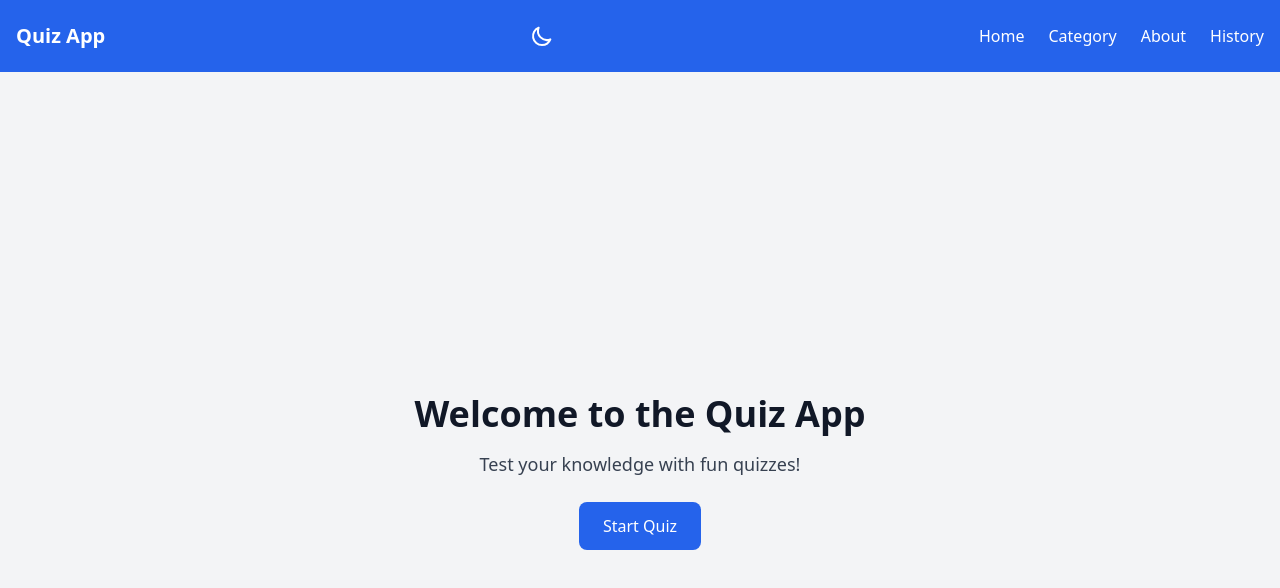
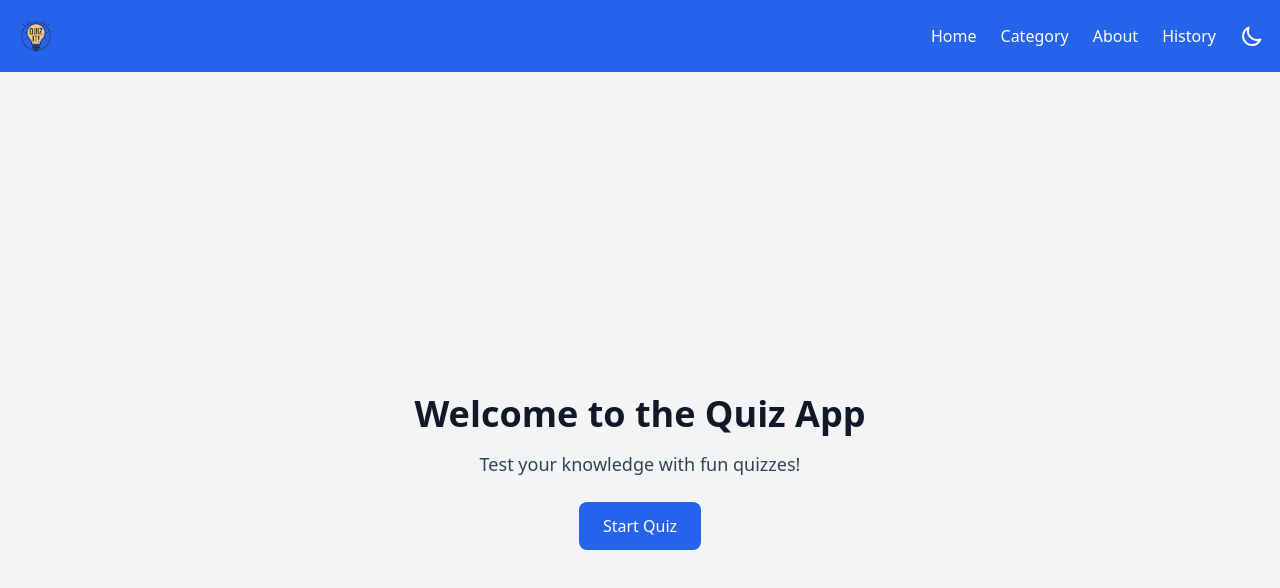
Before and after one commit to mentesnotassefa/Quiz-App, a React (Vite) app in the folder quiz-app/: page / in a window 1280 px wide. Shown: the top 588 px of the page. Built offline with nearby package versions, Linux system fonts and the light colour scheme.

Commit message:
Add Quiz It logo to top-left corner of Navbar Saved logo in src/assets and imported it in Navbar.jsx. Replaced text 'Quiz App' with logo inside Link to '/'. Styled logo with TailwindCSS for proper sizing.

```diff
--- a/quiz-app/src/components/Navbar.jsx
+++ b/quiz-app/src/components/Navbar.jsx
@@ -1,5 +1,6 @@
 import { useState } from "react";
 import { Link } from "react-router-dom";
+import logo from "../assets/quiz-it-logo.png"; // Import the logo
 
 function Navbar({ toggleDarkMode, isDarkMode }) {
   const [isOpen, setIsOpen] = useState(false);
@@ -7,39 +8,76 @@ function Navbar({ toggleDarkMode, isDarkMode }) {
   return (
     <nav className="bg-blue-600 dark:bg-gray-800 p-4">
       <div className="flex justify-between items-center max-w-7xl mx-auto">
-        <Link to="/" className="text-white text-xl font-bold">
-          Quiz App
+        {/* Logo in Top-Left Corner */}
+        <Link to="/">
+          <img
+            src={logo}
+            alt="Quiz It! Logo"
+            className="h-10 w-auto" // Adjust size as needed
+          />
         </Link>
-        <div className="flex items-center space-x-4">
+        <div className="md:hidden">
+          <button onClick={() => setIsOpen(!isOpen)}>
+            <svg className="w-6 h-6 text-white" fill="none" stroke="currentColor" viewBox="0 0 24 24">
+              <path strokeLinecap="round" strokeLinejoin="round" strokeWidth="2" d="M4 6h16M4 12h16m-7 6h7" />
+            </svg>
+          </button>
+        </div>
+        <div
+          className={`${
+            isOpen ? "block" : "hidden"
+          } md:flex items-center space-x-4 md:space-x-6`}
+        >
+          <Link to="/" className="text-white hover:text-gray-200">
+            Home
+          </Link>
+          <Link to="/category" className="text-white hover:text-gray-200">
+            Category
+          </Link>
+          <Link to="/about" className="text-white hover:text-gray-200">
+            About
+          </Link>
+
+          <Link to="/history" className="text-white hover:text-gray-200">
+            History
+          </Link>
           <button
             onClick={toggleDarkMode}
-            className="text-white p-2 rounded-full hover:bg-blue-700 dark:hover:bg-gray-700"
+            className="text-white hover:text-gray-200 focus:outline-none"
+            aria-label="Toggle dark mode"
           >
-
             {isDarkMode ? (
-              <svg className="w-6 h-6" fill="none" stroke="currentColor" viewBox="0 0 24 24">
-                <path strokeLinecap="round" strokeLinejoin="round" strokeWidth="2" d="M12 3v1m0 16v1m9-9h-1M4 12H3m15.364 6.364l-.707-.707M6.343 6.343l-.707-.707m12.728 0l-.707.707M6.343 17.657l-.707.707M16 12a4 4 0 11-8 0 4 4 0 018 0z" />
-              </svg> // Sun icon for light mode
+              <svg
+                className="w-6 h-6"
+                fill="none"
+                stroke="currentColor"
+                viewBox="0 0 24 24"
+                xmlns="http://www.w3.org/2000/svg"
+              >
+                <path
+                  strokeLinecap="round"
+                  strokeLinejoin="round"
+                  strokeWidth="2"
+                  d="M12 3v1m0 16v1m9-9h-1M4 12H3m15.364 6.364l-.707-.707M6.343 6.343l-.707-.707m12.728 0l-.707.707M6.343 17.657l-.707.707M16 12a4 4 0 11-8 0 4 4 0 018 0z"
+                />
+              </svg>
             ) : (
-              <svg className="w-6 h-6" fill="none" stroke="currentColor" viewBox="0 0 24 24">
-                <path strokeLinecap="round" strokeLinejoin="round" strokeWidth="2" d="M20.354 15.354A9 9 0 018.646 3.646 9.003 9.003 0 0012 21a9.003 9.003 0 008.354-5.646z" />
-              </svg> // Moon icon for dark mode
+              <svg
+                className="w-6 h-6"
+                fill="none"
+                stroke="currentColor"
+                viewBox="0 0 24 24"
+                xmlns="http://www.w3.org/2000/svg"
+              >
+                <path
+                  strokeLinecap="round"
+                  strokeLinejoin="round"
+                  strokeWidth="2"
+                  d="M20.354 15.354A9 9 0 018.646 3.646 9.003 9.003 0 0012 21a9.003 9.003 0 008.354-5.646z"
+                />
+              </svg>
             )}
           </button>
-          <div className="md:hidden">
-            <button onClick={() => setIsOpen(!isOpen)}>
-              <svg className="w-6 h-6 text-white" fill="none" stroke="currentColor" viewBox="0 0 24 24">
-                <path strokeLinecap="round" strokeLinejoin="round" strokeWidth="2" d="M4 6h16M4 12h16m-7 6h7" />
-              </svg>
-            </button>
-          </div>
-        </div>
-        <div className={`${isOpen ? "block" : "hidden"} md:flex space-x-4 md:space-x-6`}>
-          <Link to="/" className="text-white hover:text-gray-200">Home</Link>
-          <Link to="/category" className="text-white hover:text-gray-200">Category</Link>
-          <Link to="/about" className="text-white hover:text-gray-200">About</Link>
-
-          <Link to="/history" className="text-white hover:text-gray-200">History</Link>
         </div>
       </div>
     </nav>
```
Also changed, not shown: quiz-app/src/assets/quiz-it-logo.png (added).
